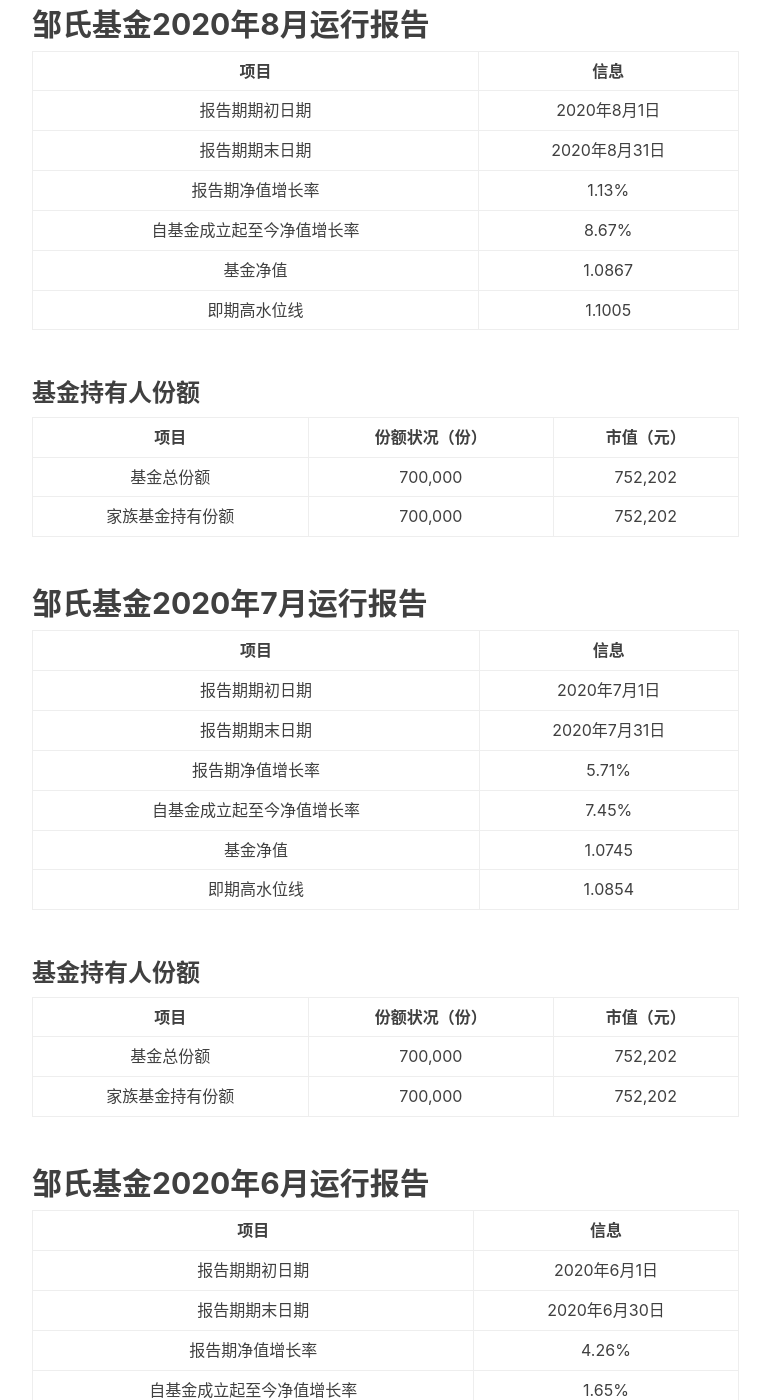
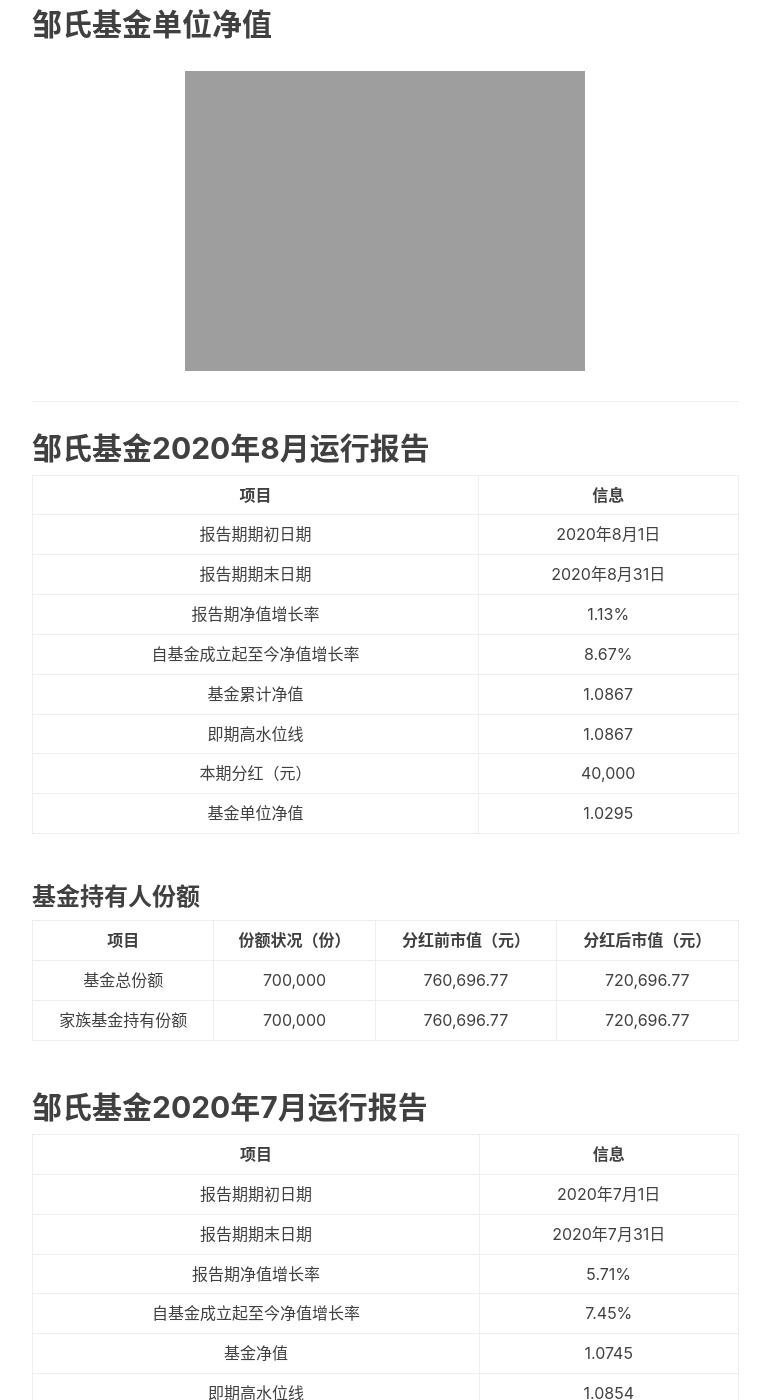
Before and after one commit to zoustephen/zoustephen.github.io, a Jekyll site: the page built from _posts/2018-06-30-zoufund.md, in a window 1280 px wide and 1400 px high, scrolled down 465 px. Shown: the whole window, without its empty margins (233-1003 px from the left). Built offline with Jekyll 4.4.1, drawn with Linux system fonts in a browser that asks for light colours; nearby versions of some CDN libraries; comment, search, counter and statistics services are not loaded.

Commit message:
Update 邹氏家族基金运行报告

```diff
--- a/_posts/2018-06-30-zoufund.md
+++ b/_posts/2018-06-30-zoufund.md
@@ -4,6 +4,12 @@ layout: post
 categories: ''
 tags: ''
 ---
+## 邹氏基金单位净值
+
+![Image Title](http://value999.com/12345.JPG)
+
+***
+
 ## 邹氏基金2020年8月运行报告
 
 
@@ -13,15 +19,17 @@ tags: ''
 报告期期末日期	|2020年8月31日 <br>
 报告期净值增长率|	1.13%<br>
 自基金成立起至今净值增长率|	8.67%<br>
-基金净值	|1.0867<br>
-即期高水位线	|1.1005<br>
+基金累计净值	|1.0867<br>
+即期高水位线	|1.0867<br>
+本期分红（元） | 40,000<br>
+基金单位净值  | 1.0295<br>
 
 ### 基金持有人份额
 
-项目	|份额状况（份）|	市值（元）
+项目	|份额状况（份）|	分红前市值（元）|分红后市值（元）
 :-: | :-: | :-: | :-:
-基金总份额	 |700,000	 	 |752,202
-家族基金持有份额	 |700,000	 	|752,202
+基金总份额	 |700,000	 	 |760,696.77 |720,696.77
+家族基金持有份额	 |700,000	 	|760,696.77 |720,696.77
 
 
 ## 邹氏基金2020年7月运行报告
@@ -65,7 +73,3 @@ tags: ''
 
 
 ***
-
-## 邹氏基金往期运行报告
-
-![Image Title](http://value999.com/12345.JPG)
```
